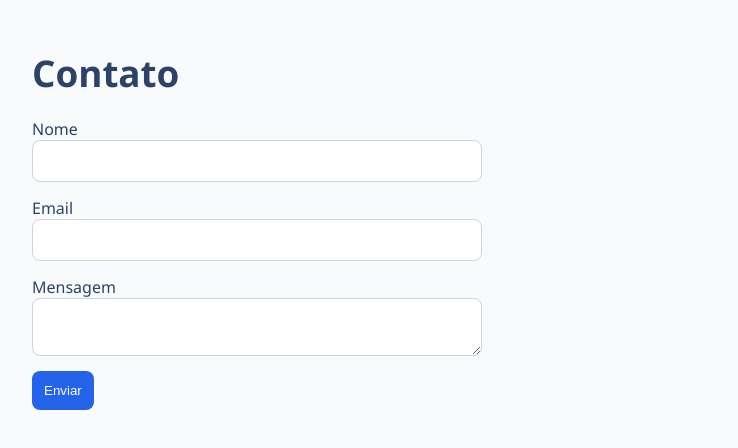
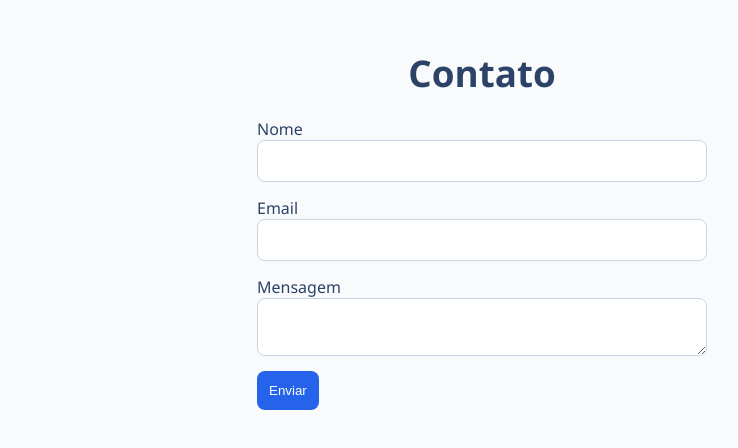
Before and after one commit to roseklumb/projeto-curriculum-uninter, a plain HTML site: page index.html in a window 1280 px wide. Shown: the part 3223-3671 px from the top of the page, without its empty margins (158-896 px from the left). Drawn offline with Linux system fonts and the light colour scheme.

Commit message:
css formulario centralizado

```diff
--- a/style.css
+++ b/style.css
@@ -100,6 +100,7 @@ a {
 /* Define a largura máxima do formulário para melhorar a leitura e evitar que fique muito largo em telas grandes */
 .form-contato {
   max-width: 450px;
+  margin: 0 auto;
 }
 /* Organiza cada campo do formulário em coluna (label acima do input)
    e adiciona espaçamento entre os campos para melhorar a legibilidade */
@@ -135,7 +136,9 @@ button[type="submit"] {
 button[type="submit"]:hover {
   background: #1e40af;
 }
-
+#contato h1 {
+  text-align: center;
+}
 /* ===== FOOTER ===== */
 /* Estiliza o rodapé da página, centralizando o texto
    e definindo cores de fundo e texto para garantir contraste
```
